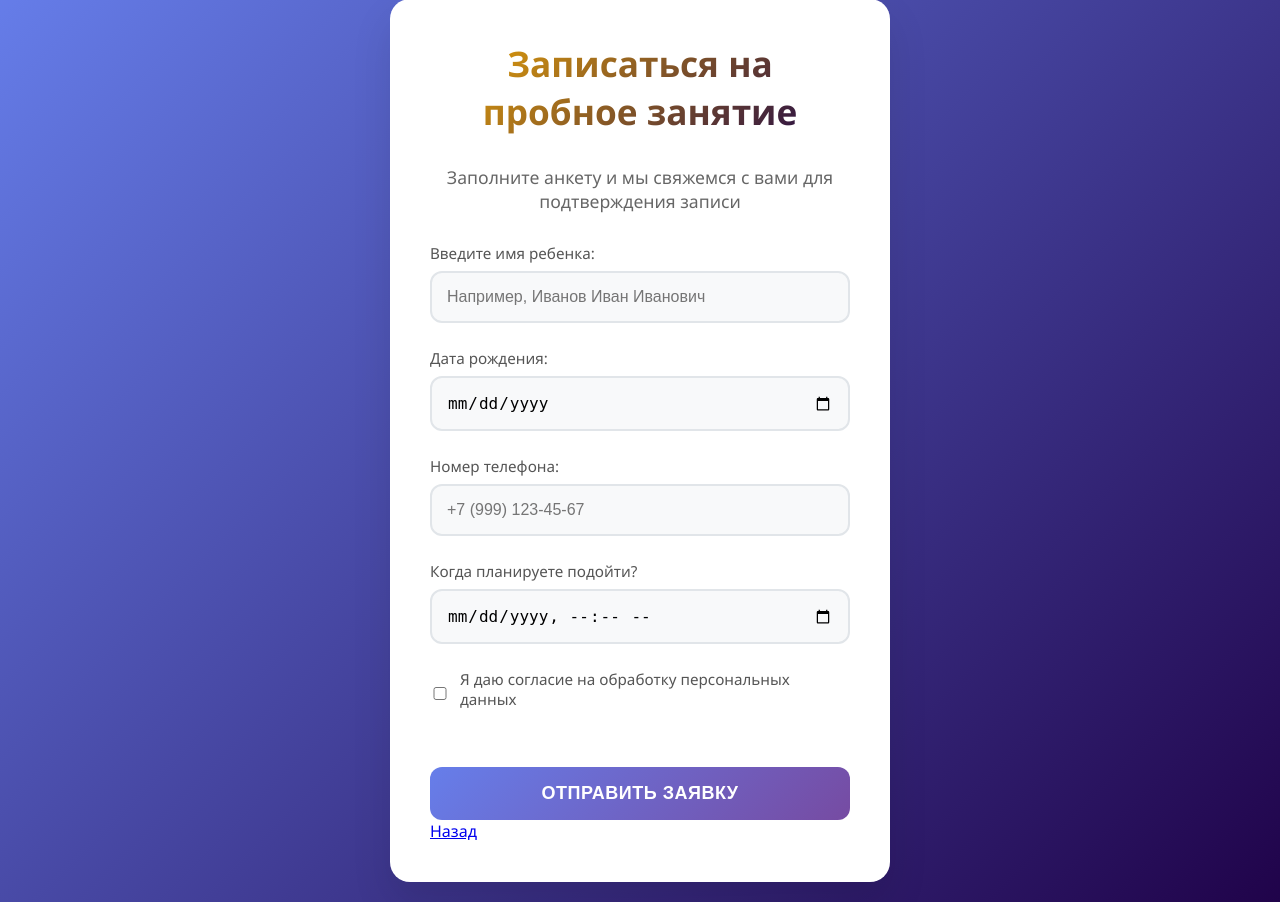
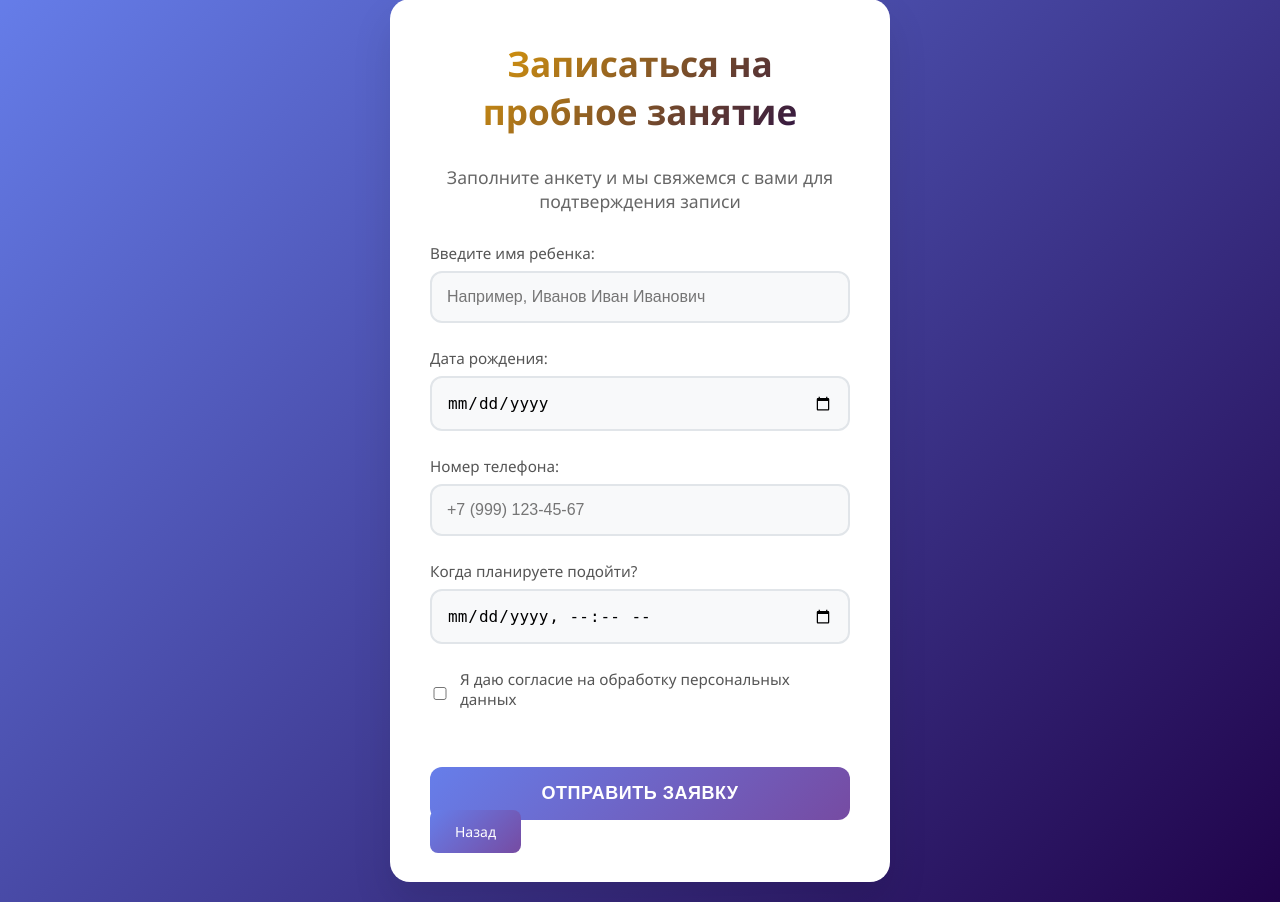
Before and after one commit to MikhailPerevyazko/dfs_django_project, a Django app: page /registration/ in a window 1280 px wide. Shown: the part 21-923 px from the top of the page. Run offline with Django 5.2, Linux system fonts and the light colour scheme.

Commit message:
Добавил стилей

```diff
--- a/mySite/static/mySite/styles.css
+++ b/mySite/static/mySite/styles.css
@@ -129,6 +129,7 @@
     cursor: pointer;
     font-size: 14px;
     font-weight: 500;
+    margin-top: 20px;
 }
 
 .nav-btn:hover {
--- a/mySite/templates/mySite/registration.html
+++ b/mySite/templates/mySite/registration.html
@@ -48,7 +48,7 @@
                 </div>
 
                 <button type="submit" class="btn">Отправить заявку</button>
-                <a href="/home" class="btn-to-home">Назад</a>
+                <a href="/home" class="nav-btn">Назад</a>
             </form>
         </div>
     </body>
```
